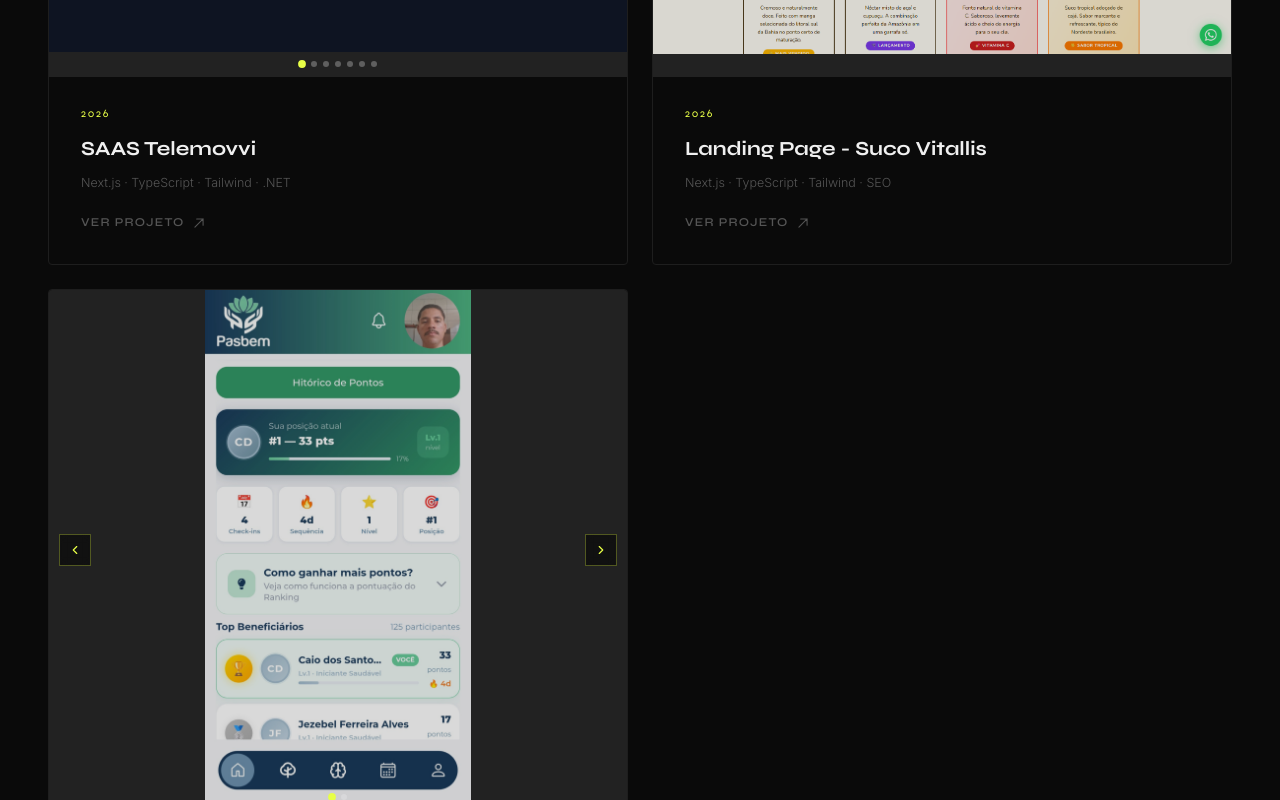
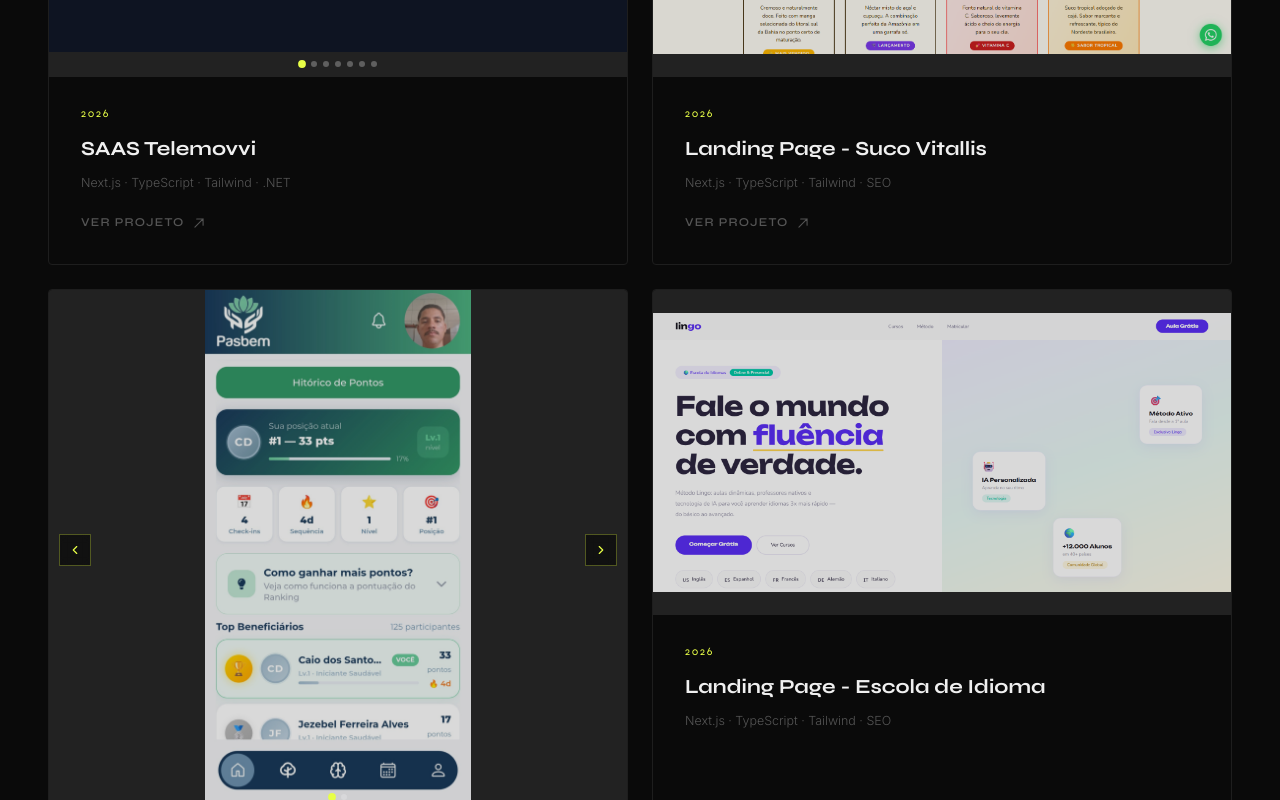
Before and after one commit to caio-santos-ios/portifolio, a Next.js app: page / in a window 1280 px wide. Shown: the part 2000-2800 px from the top of the page. Built offline with nearby package versions, Linux system fonts and the light colour scheme.

Commit message:
Update project links and add new projects

```diff
--- a/src/components/Projects.tsx
+++ b/src/components/Projects.tsx
@@ -31,7 +31,7 @@ const PROJECTS: Project[] = [
     name: "Landing Page - Advocacia",
     stack: "Next.js · TypeScript · Tailwind · SEO",
     imgs: ["/projeto-5.png"],
-    href: "https://sucovitallis.com.br/",
+    href: "https://page-advocacia-nu.vercel.app/",
   },
   {
     year: "2026",
@@ -65,7 +65,35 @@ const PROJECTS: Project[] = [
     ],
     href: "#",
     orientation: "portrait",
-  }
+  },
+  {
+    year: "2026",
+    name: "Landing Page - Escola de Idioma",
+    stack: "Next.js · TypeScript · Tailwind · SEO",
+    imgs: ["/projeto-6.png"],
+    href: "https://page-idiomas.vercel.app/",
+  },
+  {
+    year: "2026",
+    name: "Landing Page - Imobiliaria",
+    stack: "Next.js · TypeScript · Tailwind · SEO",
+    imgs: ["/projeto-7.png"],
+    href: "https://page-imobiliaria.vercel.app/",
+  },
+  {
+    year: "2026",
+    name: "Landing Page - Agências de marketing",
+    stack: "Next.js · TypeScript · Tailwind · SEO",
+    imgs: ["/projeto-8.png"],
+    href: "https://page-marketing-beta.vercel.app/",
+  },
+  {
+    year: "2026",
+    name: "Landing Page - Clínica Odontológica",
+    stack: "Next.js · TypeScript · Tailwind · SEO",
+    imgs: ["/projeto-9.png"],
+    href: "https://page-odonto.vercel.app/",
+  },
 ];
 
 const Arrow = () => (
```
